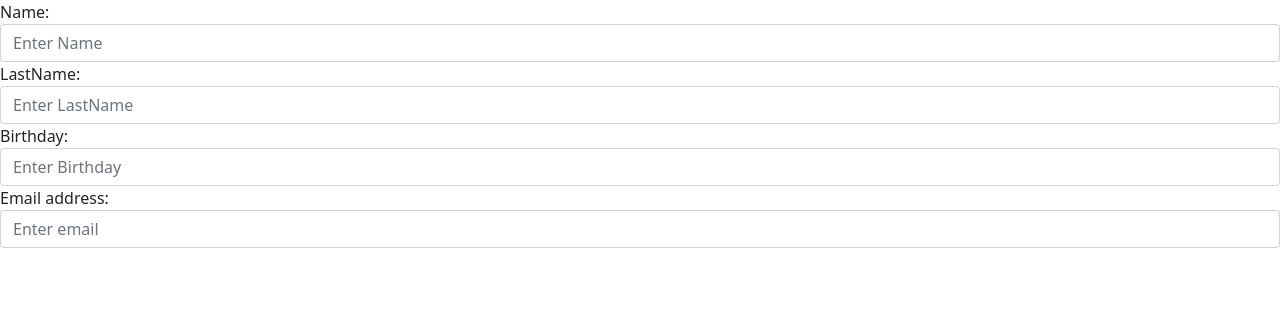
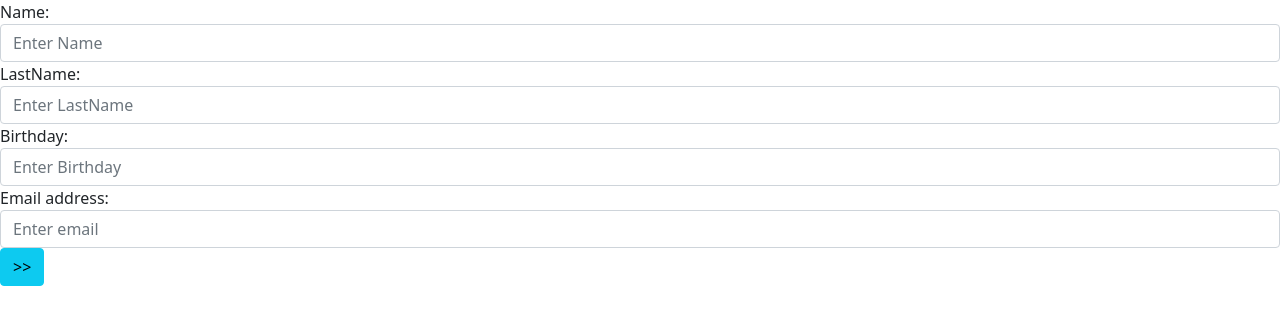
Before and after one commit to CPajares/Form-React, a React (Create React App) app: page / in a window 1280 px wide. Shown: the top 324 px of the page. Built offline with nearby package versions, Linux system fonts and the light colour scheme.

Commit message:
created component Button and added to FirstPageButton

```diff
--- /dev/null
+++ b/src/components/Button/Button.js
@@ -0,0 +1,11 @@
+const Button = ({ text, classB, onClick }) => {
+  return (
+    <>
+      <button type="button" className={classB} onClick={onClick}>
+        {text}
+      </button>
+    </>
+  );
+};
+
+export default Button;
--- a/src/components/FirstPageForm/FirstPageForm.js
+++ b/src/components/FirstPageForm/FirstPageForm.js
@@ -1,4 +1,4 @@
-import { render } from "@testing-library/react";
+import ButtonB from "../Button/Button";
 
 const FirstPageForm = () => {
   return (
@@ -39,6 +39,11 @@ const FirstPageForm = () => {
         placeholder="Enter email"
         autoComplete="off"
       />
+      <ButtonB
+        text={">>"}
+        classB={"btn btn-info"}
+        onClick={() => console.log("next")}
+      />
     </>
   );
 };
```
